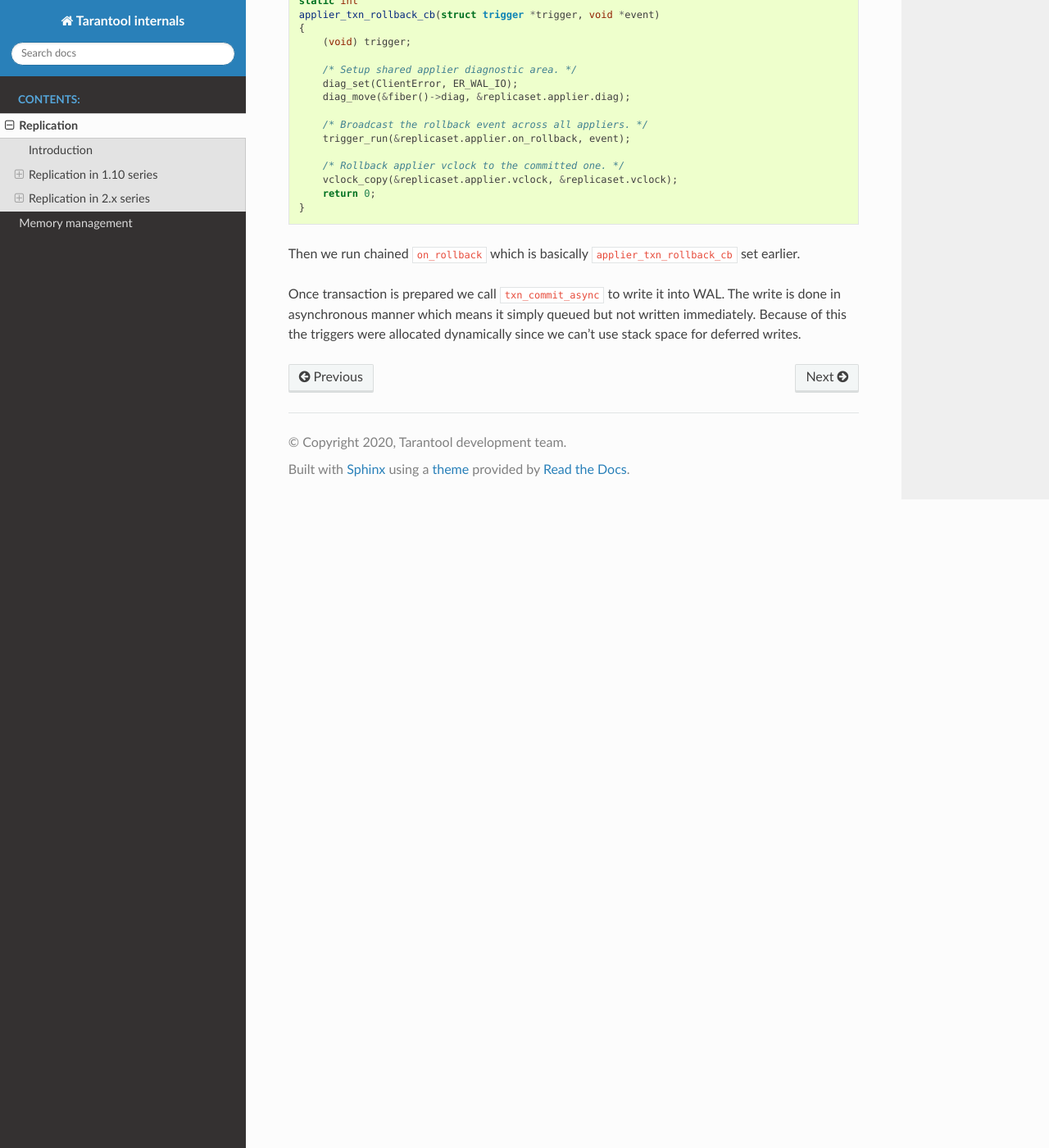
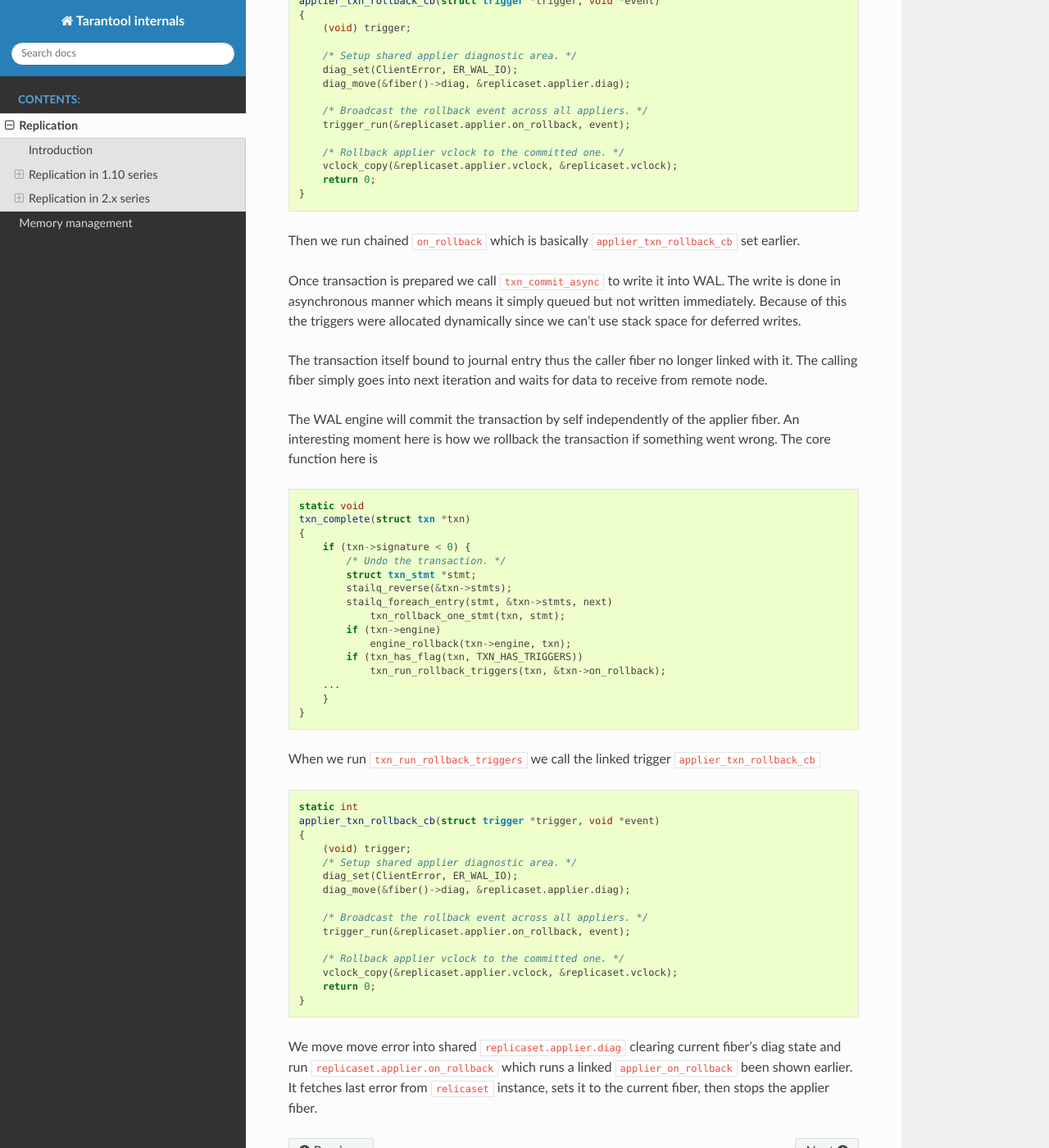
Before and after one commit to cyrillos/tarantool-ref, a Sphinx documentation site: the page built from source/replication.rst, in a window 1280 px wide and 1400 px high, scrolled down 19926 px. Shown: the whole window at 82% size. Built offline with Sphinx 7.4.7 and the Read the Docs theme 2.0.0, drawn with Linux system fonts in a browser that asks for light colours; pages that are not in the unit, such as notebooks, are missing from menus; some of the changed text lies outside the part shown.

Commit message:
replication: start describing async transactions
Signed-off-by: Cyrill Gorcunov <gorcunov@gmail.com>

```diff
--- a/source/replication.rst
+++ b/source/replication.rst
@@ -377,9 +377,9 @@ by ``bootstrap_from_master`` routine which is quite nontrivial.
         applier_resume_to_state(applier, APPLIER_FINAL_JOIN);
 
 One of the key moment here is ``applier_resume_to_state`` helper calls.
-As you remember the appliers are bound to replica instance and they all were
-in ``APPLIER_CONNECTED`` state when we entered this routine, iow they
-are paused waiting for a kick.
+As you remember the appliers are bound to replica instance and they all
+were in ``APPLIER_CONNECTED`` state when we entered this routine, iow
+they are paused waiting for a kick.
 
 .. code-block:: c
 
@@ -397,7 +397,8 @@ The first one is new ``applier_on_state_f`` and second is
 ``replica_on_applier_state_f``. The triggers are running in the sequence
 above but neet to mention than ``applier_on_state_f`` is one time trigger,
 once fired it get cleaned up while ``replica_on_applier_state_f`` is premanent.
-And to refresh memory these triggers are running from ``applier_f: applier_set_state``.
+And to refresh memory these triggers are running from
+``applier_f: applier_set_state``.
 
 The ``applier_resume_to_state`` kicks the applier of a chosen leader.
 This fiber tries to pass authentification (if provided in config) and become
@@ -1043,7 +1043,7 @@ Then we enter applier lifecycle
 Here we fetch data from remote node via ``applier_read_tx`` and collect
 it into ``rows`` queue. Then call ``applier_apply_tx`` to process it
 locally (we will back to it). The trigger ``applier_on_commit`` notifies
-the writer fiber to send Ack to the remote node. In turn trigger
+the writer fiber to send Ack to the remote node. In turn the trigger
 ``applier_on_rollback`` is a bit more complex
 
 .. code-block:: c
@@ -1152,3 +1152,58 @@ it into WAL. The write is done in asynchronous manner which means
 it simply queued but not written immediately. Because of this
 the triggers were allocated dynamically since we can't use
 stack space for deferred writes.
+
+The transaction itself bound to journal entry thus the caller
+fiber no longer linked with it. The calling fiber simply goes
+into next iteration and waits for data to receive from remote
+node.
+
+The WAL engine will commit the transaction by self independently
+of the applier fiber. An interesting moment here is how we rollback
+the transaction if something went wrong. The core function here is
+
+.. code-block:: c
+
+    static void
+    txn_complete(struct txn *txn)
+    {
+        if (txn->signature < 0) {
+            /* Undo the transaction. */
+            struct txn_stmt *stmt;
+            stailq_reverse(&txn->stmts);
+            stailq_foreach_entry(stmt, &txn->stmts, next)
+                txn_rollback_one_stmt(txn, stmt);
+            if (txn->engine)
+                engine_rollback(txn->engine, txn);
+            if (txn_has_flag(txn, TXN_HAS_TRIGGERS))
+                txn_run_rollback_triggers(txn, &txn->on_rollback);
+        ...
+        }
+    }
+
+When we run ``txn_run_rollback_triggers`` we call the linked
+trigger ``applier_txn_rollback_cb``
+
+.. code-block:: c
+
+    static int
+    applier_txn_rollback_cb(struct trigger *trigger, void *event)
+    {
+        (void) trigger;
+        /* Setup shared applier diagnostic area. */
+        diag_set(ClientError, ER_WAL_IO);
+        diag_move(&fiber()->diag, &replicaset.applier.diag);
+
+        /* Broadcast the rollback event across all appliers. */
+        trigger_run(&replicaset.applier.on_rollback, event);
+
+        /* Rollback applier vclock to the committed one. */
+        vclock_copy(&replicaset.applier.vclock, &replicaset.vclock);
+        return 0;
+    }
+
+We move move error into shared ``replicaset.applier.diag`` clearing
+current fiber's diag state and run ``replicaset.applier.on_rollback``
+which runs a linked ``applier_on_rollback`` been shown earlier.
+It fetches last error from ``relicaset`` instance, sets it to the
+current fiber, then stops the applier fiber.
```
Also changed, not shown: other parts of source/replication.rst (+0 -1 lines).
